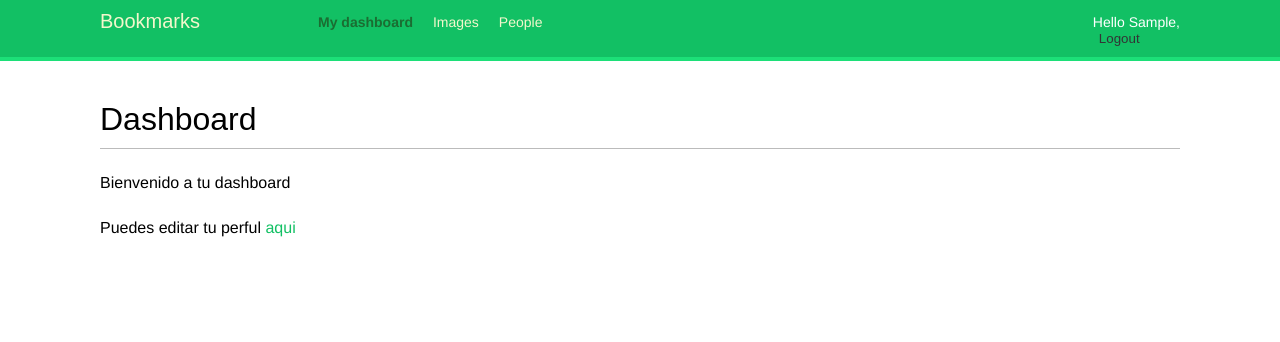
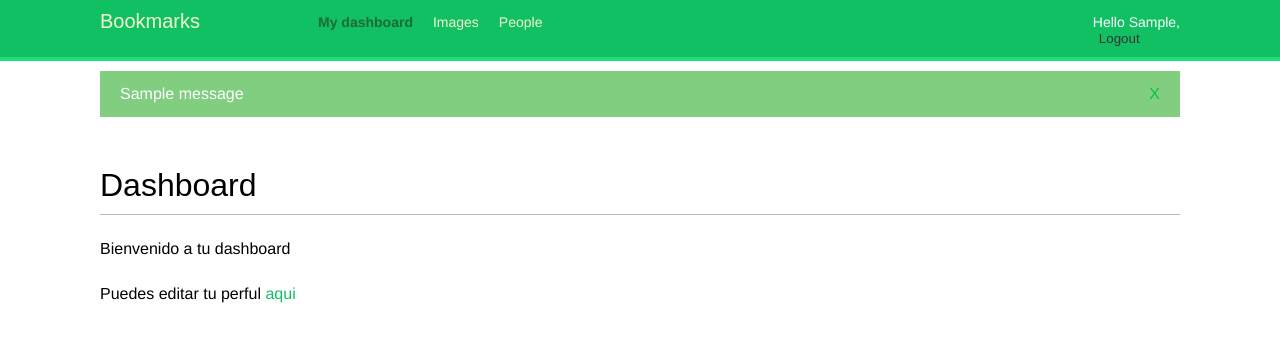
Before and after one commit to HendryAvila/social-website-django, a Django app: page /account/ in a window 1280 px wide. Shown: the top 342 px of the page. Run offline with Django 5.2, Linux system fonts and the light colour scheme; a user stored in the database is signed in; tables that the repository leaves empty hold one stand-in row (values such as "Sample post"); one stand-in notice (Sample message) is shown; some web fonts are replaced.

Commit message:
Adding the message errors in the base template using the messages framework of django

```diff
--- a/bookmarks/account/templates/base.html
+++ b/bookmarks/account/templates/base.html
@@ -35,6 +35,19 @@
       {% endif %}
     </span>
     </header>
+
+    {% if messages %}
+        <ul class="messages">
+
+          {% for message in messages  %}
+            <li class="{{ message.tags}}">
+              {{message|safe}}
+              <a href="#" class="close">X</a>
+            </li>
+          {% endfor %}
+        </ul>
+    {% endif %}
+
     <main id="content">
         {% block content %}
         {% endblock %}
--- a/bookmarks/account/views.py
+++ b/bookmarks/account/views.py
@@ -47,10 +47,10 @@ def register(request):
     return render (request, "account/register.html", {"user_form": user_form})
 
 @login_required
-def edit(request):
+def edit(request) -> render:
     if request.method == 'POST':
         user_form = forms.UserEditForm(instance=request.user,
-                                 data=request.POST)
+                                data=request.POST)
         profile_form = forms.ProfileEditForm(
                                     instance=request.user.profile,
                                     data=request.POST,
@@ -58,10 +58,10 @@ def edit(request):
         if user_form.is_valid() and profile_form.is_valid():
             user_form.save()
             profile_form.save()
-            messages.success(request, 'Profile updated '\
-                                      'successfully')
+            messages.success(request,'Perfil actualizado '\
+                                    'exitosamente!.')
         else:
-            messages.error(request, 'Error updating your profile')
+            messages.error(request, 'Error al actualizar el perfil.')
     else:
         user_form = forms.UserEditForm(instance=request.user)
         profile_form = forms.ProfileEditForm(
```
Also changed, not shown: bookmarks/account/templates/account/dashboard.html (line endings or trailing spaces).
